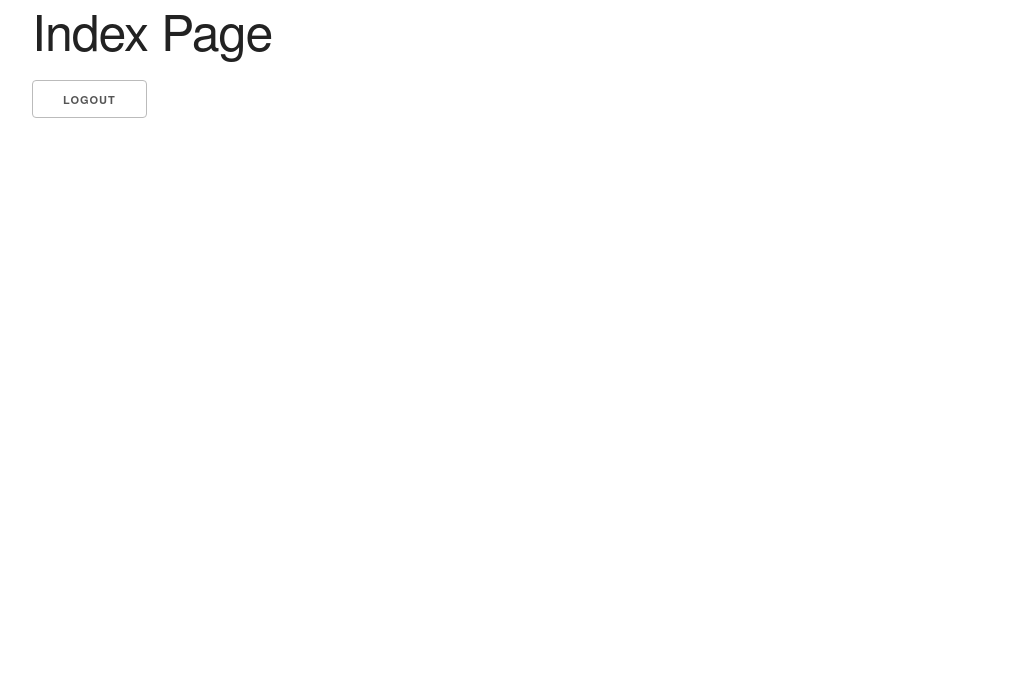
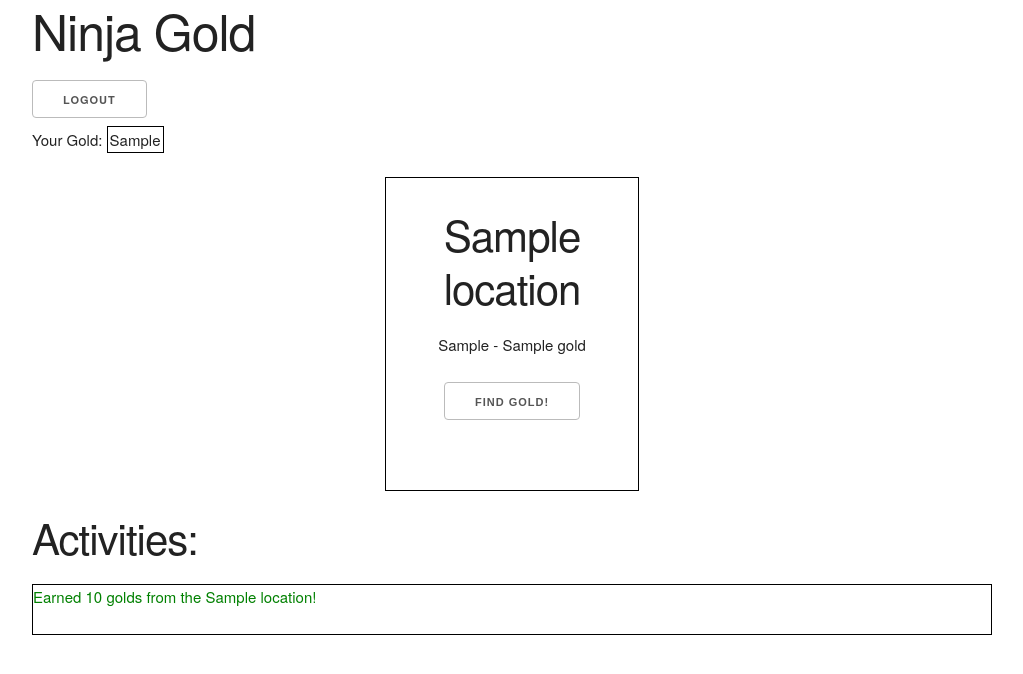
Before and after one commit to Python-November-2018/wes_harper, a Flask app: page / in a window 1280 px wide. Shown: the top 674 px of the page, without its empty margins (128-1151 px from the left). Run offline with Flask 2, Linux system fonts and the light colour scheme; the visitor is signed in with stand-in values (Sample User, id 1); tables that the repository leaves empty or names only in its code hold one stand-in row (values such as "Sample post").

Commit message:
added dynamic rendering for index template

```diff
--- a/00-lecture/python1/week3/day2/server.py
+++ b/00-lecture/python1/week3/day2/server.py
@@ -15,7 +15,28 @@ def index():
   if 'user_id' not in session:
     return redirect('/users/new')
 
-  return render_template('index.html')
+  db = connectToMySQL(SCHEMA)
+  query = 'SELECT * FROM locations;'
+  location_list = db.query_db(query)
+
+  db = connectToMySQL(SCHEMA)
+  query = 'SELECT gold_amount, locations.name AS location FROM activities JOIN locations ON activities.location_id = locations.id WHERE activities.user_id = %(user_id)s;'
+  data = {
+    'user_id': session['user_id']
+  }
+  activity_list = db.query_db(query, data)
+
+  db = connectToMySQL(SCHEMA)
+  query = 'SELECT gold FROM users WHERE id = %(user_id)s;'
+  data = {
+    'user_id': session['user_id']
+  }
+  user_list = db.query_db(query, data)
+  print("*" * 80)
+  print(user_list)
+  total_gold = user_list[0]['gold']
+
+  return render_template('index.html', locations=location_list, activities=activity_list, gold=total_gold)
 
 @app.route('/users/new')
 def login_page():
--- /dev/null
+++ b/00-lecture/python1/week3/day2/static/css/style.css
@@ -0,0 +1,30 @@
+.gold span {
+  border: solid 1px black;
+  padding: 2px;
+}
+
+.locations {
+  display: flex;
+  justify-content: space-evenly;
+  margin-bottom: 20px;
+}
+
+.location {
+  border: solid 1px black;
+  padding: 30px;
+  text-align: center;
+  width: 20%;
+  display: block;
+}
+
+.activity-list {
+  border: 1px solid black;
+}
+
+.green {
+  color: green;
+}
+
+.red {
+  color: red;
+}
--- a/00-lecture/python1/week3/day2/templates/index.html
+++ b/00-lecture/python1/week3/day2/templates/index.html
@@ -8,12 +8,40 @@
    href="https://cdnjs.cloudflare.com/ajax/libs/normalize/7.0.0/normalize.min.css">
   <link rel="stylesheet" type="text/css"
    href="https://cdnjs.cloudflare.com/ajax/libs/skeleton/2.0.4/skeleton.min.css">
+  <link rel="stylesheet" href="{{ url_for('static', filename='css/style.css') }}">
   <title>Document</title>
 </head>
 <body>
   <div class="container">
-    <h1>Index Page</h1>
+    <h1>Ninja Gold</h1>
     <a href="/logout" class="button">Logout</a>
+    <div class="gold">
+      <p>Your Gold: <span>{{ gold }}</span></p>
+    </div>
+    <div class="locations">
+      {% for location in locations %}
+        <div class="location">
+          <form action="/process" method="post">
+            <h2>{{ location['name'] }}</h2>
+            <p>{{ location['min_gold'] }} - {{ location['max_gold'] }} gold</p>
+            <input type="hidden" name="location" value="{{ location['id'] }}">
+            <input type="submit" value="Find Gold!">
+          </form>
+        </div>
+      {% endfor %}
+    </div>
+    <div class="activities">
+      <h2>Activities:</h2>
+      <div class="activity-list">
+        {% for activity in activities %}
+          {% if activity['gold_amount'] > 0 %}
+            <p class="green">Earned {{ activity['gold_amount'] }} golds from the {{ activity['location'] }}!</p>
+          {% else %}
+            <p class="red">Lost {{ activity['gold_amount'] }} golds from the {{ activity['location'] }}!</p>
+          {% endif %}
+        {% endfor %}
+      </div>
+    </div>
   </div>
 </body>
 </html>
```
